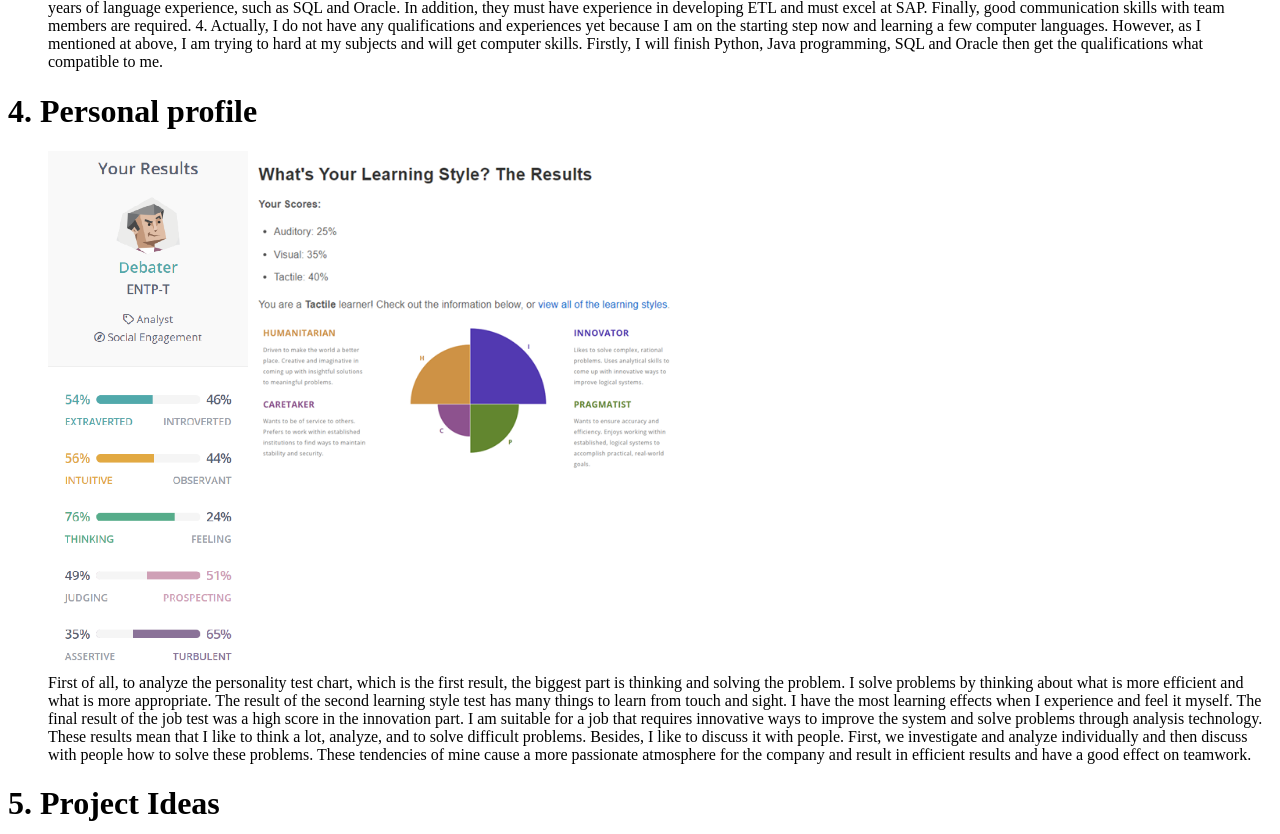
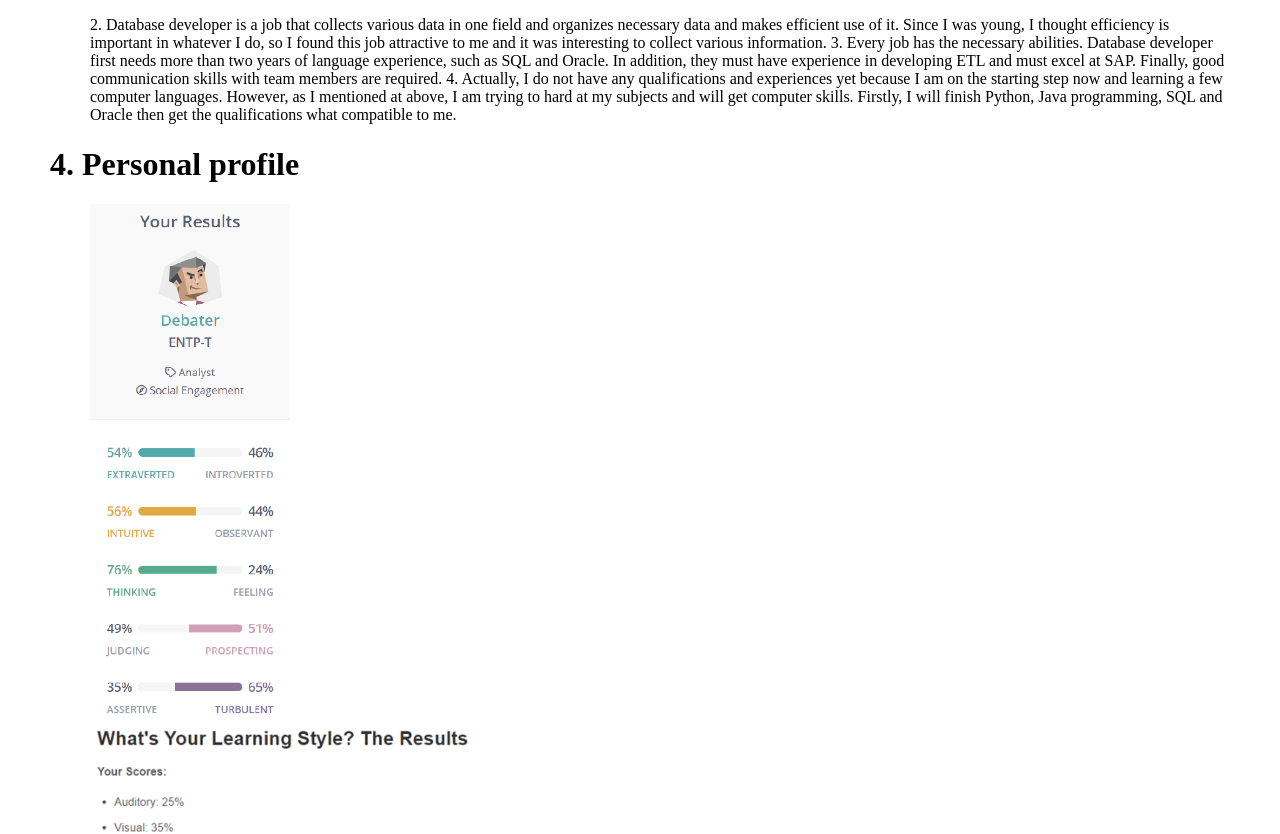
Before and after one commit to kjjk1999/kjjk1999.github.io, a plain HTML site: page index.html in a window 1280 px wide. Shown: the part 930-1764 px from the top of the page. Drawn offline with Linux system fonts and the light colour scheme.

Commit message:
Update index.html

```diff
--- a/index.html
+++ b/index.html
@@ -2,17 +2,18 @@
 <html lang="en" dir="ltr">
 <head>
   <style>
+    body {margin : 25px 50px}
 li {
 list-style-type: none;
 }
 </style>
   <meta charset="utf-8">
   <title>My profile</title>
-</head>I declare that in submitting all work for this assessment I have read, understood and agree to the content and expectations of the Assessment declaration.
-
+</head>
 <body>
 
-    li{list-style: none}
+  I declare that in submitting all work for this assessment I have read, understood and agree to the content and expectations of the Assessment declaration.
+
 <h1>1. Personal Information</h1>
 
     <ol>
@@ -36,7 +37,7 @@ list-style-type: none;
 </p></ol>
 <h1>4. Personal profile</h1><ol>
     <img src="pic2.png" width="200">
-    <img src="pic5.png" width="900">
+    <img src="pic5.png" width="1000">
 
     <br>
     <p2>First of all, to analyze the personality test chart, which is the first result, the biggest part is thinking and solving the problem. I solve problems by thinking about what is more efficient and what is more appropriate. The result of the second learning style test has many things to learn from touch and sight. I have the most learning effects when I experience and feel it myself. The final result of the job test was a high score in the innovation part. I am suitable for a job that requires innovative ways to improve the system and solve problems through analysis technology. These results mean that I like to think a lot, analyze, and to solve difficult problems. Besides, I like to discuss it with people. First, we investigate and analyze individually and then discuss with people how to solve these problems. These tendencies of mine cause a more passionate atmosphere for the company and result in efficient results and have a good effect on teamwork.</p2></ol>
```
